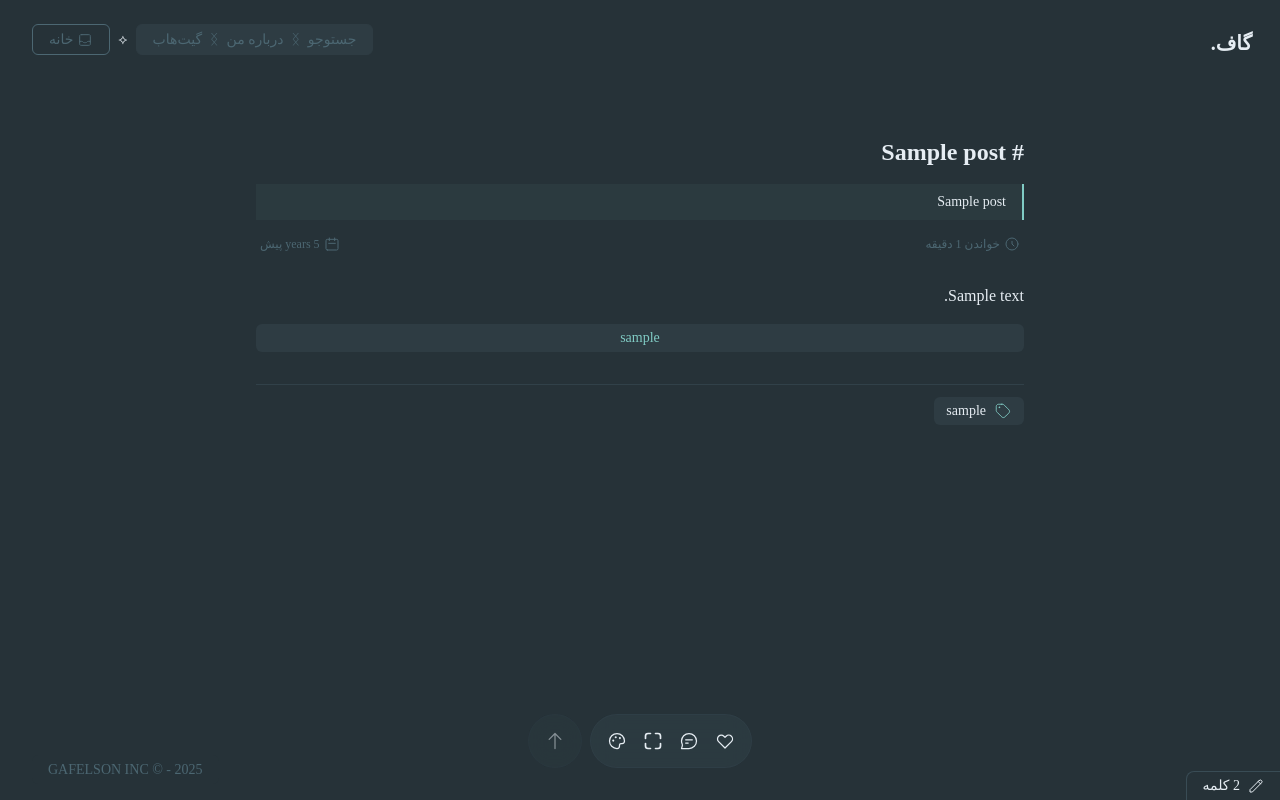
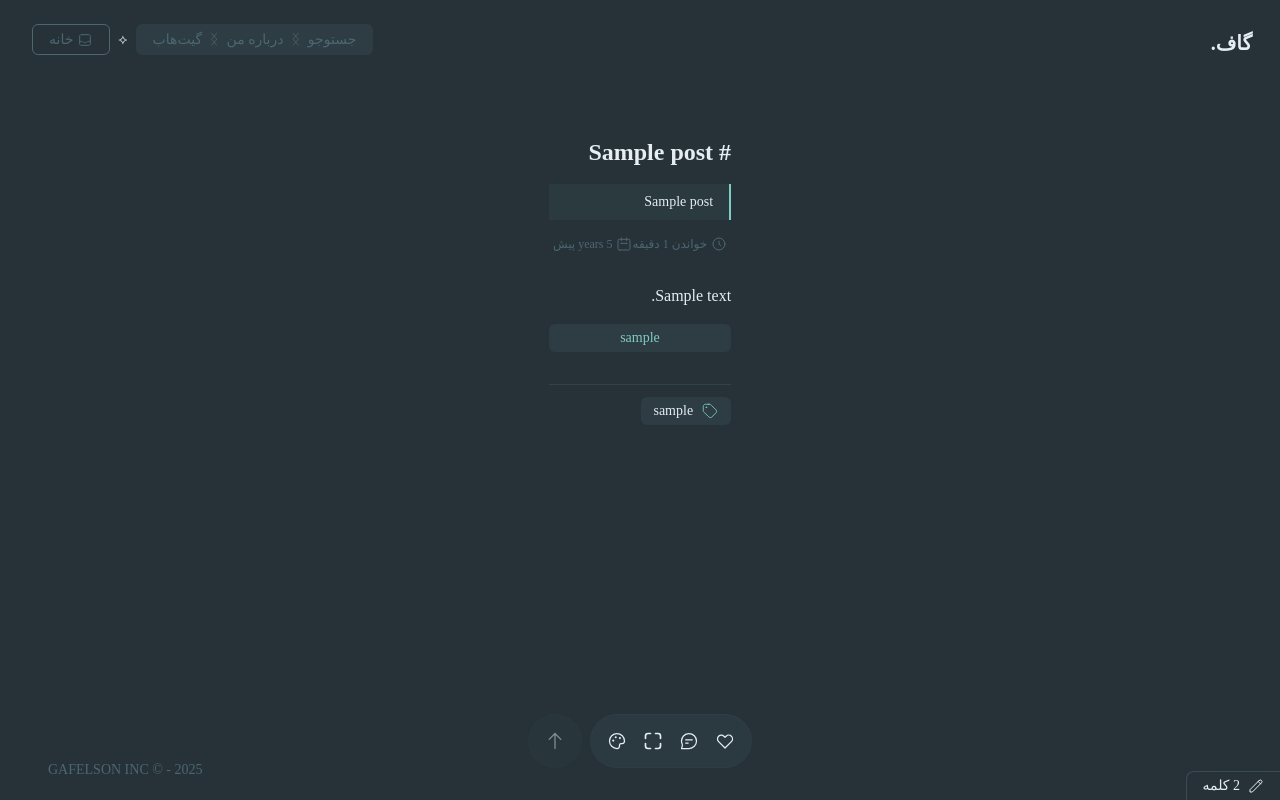
Before and after one commit to GafelSon/gafelson-blog, a Django app: a page that uses blog/templates/article.html in a window 1280 px wide. Run offline with Django 5.2, Linux system fonts and the light colour scheme; tables that the repository leaves empty hold one stand-in row (values such as "Sample post"); data that the repository does not hold is empty; style sheets or scripts are compiled from the project's sources; parts of the project's set-up code (start-up, migrations or seed data) failed here and were passed over; some libraries are stand-ins or nearby versions; some web fonts are replaced.

Commit message:
fix #1011

```diff
--- a/blog/templates/article.html
+++ b/blog/templates/article.html
@@ -120,7 +120,7 @@
     id="main-scroll"
     class="w-full flex justify-center overflow-x-hidden overflow-y-auto px-6 pt-4 md:px-[20%] md:pt-0"
   >
-    <div class="mt-1 md:mt-[5rem] min-w-3xl max-w-3xl">
+    <div class="mt-1 md:mt-[5rem]">
       <div class="flex flex-col gap-4">
         <h1 class="mt-1 w-full text-2xl font-semibold text-right md:mt-8"># {{post.title}}</h1>
         <h2 class="bg-[var(--main-color)]/5 border-r-2 border-[var(--main-color)] px-4 py-2 text-sm">{{post.subtitle}}</h2>
```
